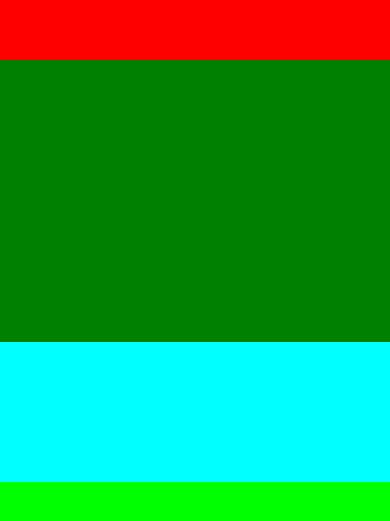
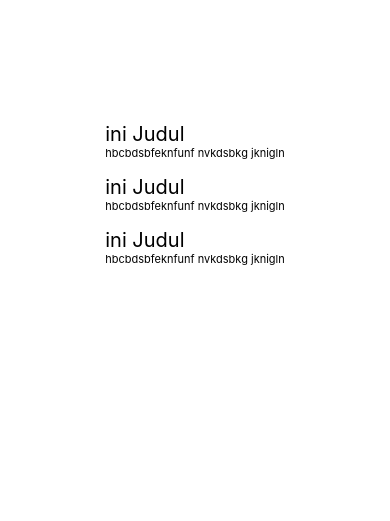
Before and after one commit to adibest/first-react, a React Native app: screen / in a window 390 px wide. Shown: the part 221-742 px from the top of the page. Built offline with nearby package versions, Linux system fonts and the light colour scheme.

Commit message:
try wrapper

```diff
--- a/App.js
+++ b/App.js
@@ -8,12 +8,34 @@ export default class App extends Component {
 
     return (
         <View style={styles.container}>
-          <View style={styles.v1}></View>
-          <View style={styles.v2}></View>
-          <View style={styles.v3}>
-            <View style={styles.v4}></View>
-            <View style={styles.v5}></View>
+
+          <View style={styles.wrapper}>
+            <Text style={styles.title}>
+              ini Judul
+            </Text>
+            <Text style={styles.content}>
+              hbcbdsbfeknfunf nvkdsbkg jknigln
+            </Text>
           </View>
+
+          <View style={styles.wrapper}>
+            <Text style={styles.title}>
+              ini Judul
+            </Text>
+            <Text style={styles.content}>
+              hbcbdsbfeknfunf nvkdsbkg jknigln
+            </Text>
+          </View>
+
+          <View style={styles.wrapper}>
+            <Text style={styles.title}>
+              ini Judul
+            </Text>
+            <Text style={styles.content}>
+              hbcbdsbfeknfunf nvkdsbkg jknigln
+            </Text>
+          </View>
+
         </View>
       );
   }
@@ -25,29 +47,13 @@ const styles = StyleSheet.create({
     justifyContent: 'center',
     alignItems: 'center'
   },
-  v1: {
-    flex: 1,
-    backgroundColor: 'red',
-    width: '100%',
+  wrapper: {
+    marginBottom: 15,
   },
-  v2: {
-    flex: 1,
-    backgroundColor: 'green',
-    width: '100%',
+  title: {
+    fontSize: 20,
   },
-  v3: {
-    flex: 1,
-    backgroundColor: 'yellow',
-    width: '100%',
-  },
-  v4: {
-    flex: 1,
-    backgroundColor: 'aqua',
-    width: '100%',
-  },
-  v5: {
-    flex: 1,
-    backgroundColor: 'lime',
-    width: '100%',
-  },
+  content: {
+    fontSize: 11,
+  }
 })
```
